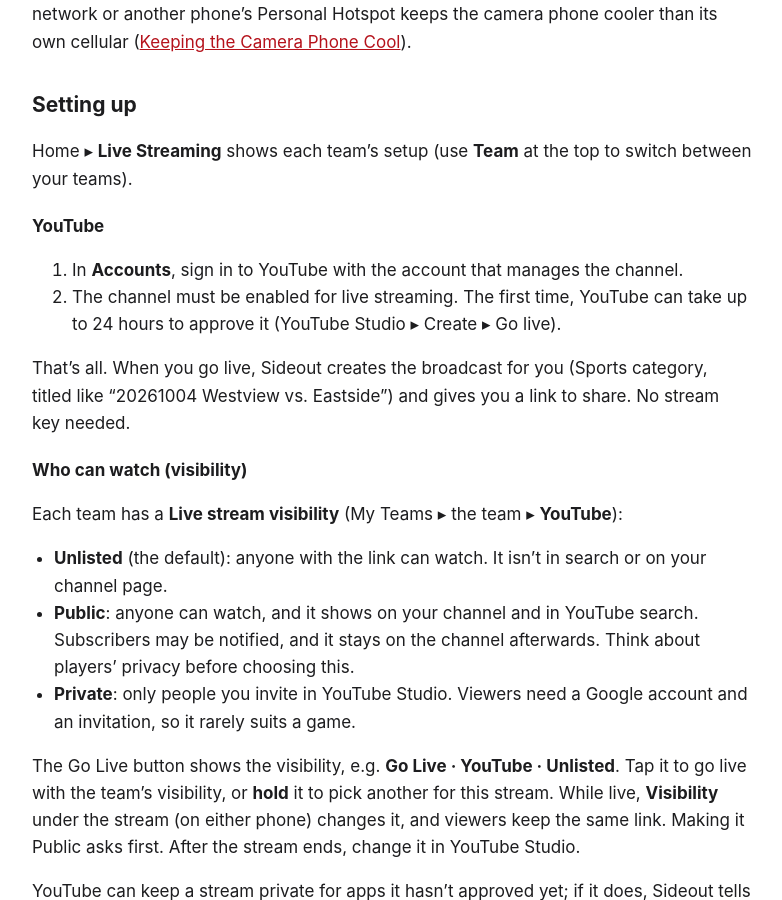
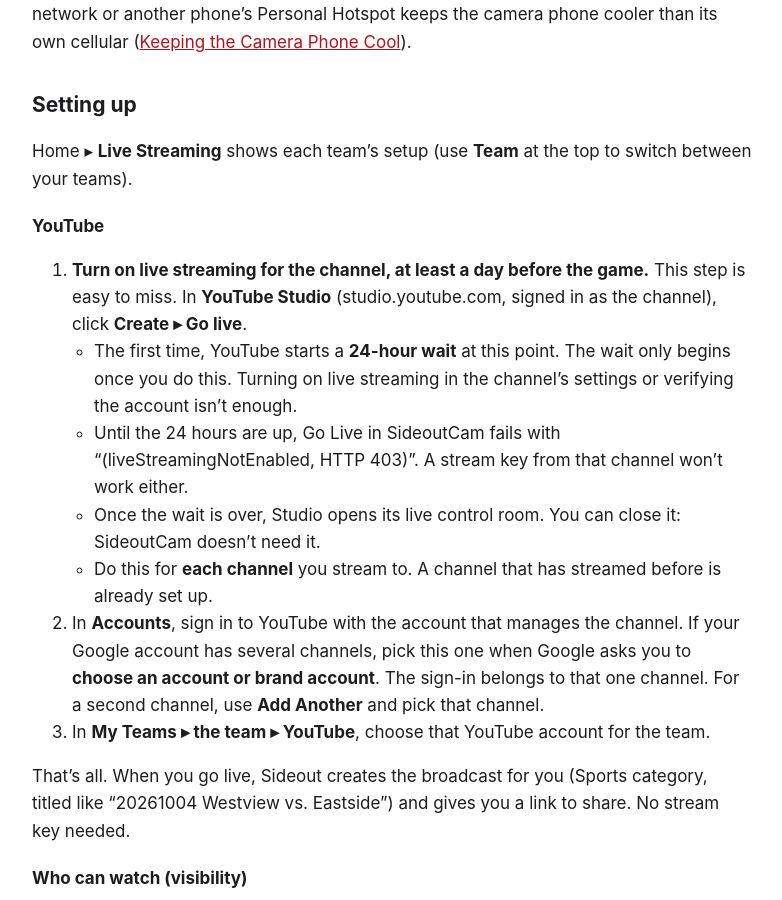
Before and after one commit to johncraigcole/sideout-site, a Jekyll site: the page built from help/07-Live-Streaming.md, in a window 1280 px wide and 900 px high, scrolled down 679 px. Shown: the whole window, without its empty margins (248-1030 px from the left). Built offline with Jekyll 4.4.1, drawn with Linux system fonts in a browser that asks for light colours.

Commit message:
Publish site and help pages (2026-11-09)

```diff
--- a/help/07-Live-Streaming.md
+++ b/help/07-Live-Streaming.md
@@ -21,8 +21,13 @@
 
 ### YouTube
 
-1. In **Accounts**, sign in to YouTube with the account that manages the channel.
-2. The channel must be enabled for live streaming. The first time, YouTube can take up to 24 hours to approve it (YouTube Studio ▸ Create ▸ Go live).
+1. **Turn on live streaming for the channel, at least a day before the game.** This step is easy to miss. In **YouTube Studio** (studio.youtube.com, signed in as the channel), click **Create ▸ Go live**.
+   - The first time, YouTube starts a **24-hour wait** at this point. The wait only begins once you do this. Turning on live streaming in the channel's settings or verifying the account isn't enough.
+   - Until the 24 hours are up, Go Live in SideoutCam fails with "(liveStreamingNotEnabled, HTTP 403)". A stream key from that channel won't work either.
+   - Once the wait is over, Studio opens its live control room. You can close it: SideoutCam doesn't need it.
+   - Do this for **each channel** you stream to. A channel that has streamed before is already set up.
+2. In **Accounts**, sign in to YouTube with the account that manages the channel. If your Google account has several channels, pick this one when Google asks you to **choose an account or brand account**. The sign-in belongs to that one channel. For a second channel, use **Add Another** and pick that channel.
+3. In **My Teams ▸ the team ▸ YouTube**, choose that YouTube account for the team.
 
 That's all. When you go live, Sideout creates the broadcast for you (Sports category, titled like "20261004 Westview vs. Eastside") and gives you a link to share. No stream key needed.
 
```
Also changed, not shown: help/11-Troubleshooting.md (+7 -0 lines), help/13-For-Testers.md (+2 -0 lines).
